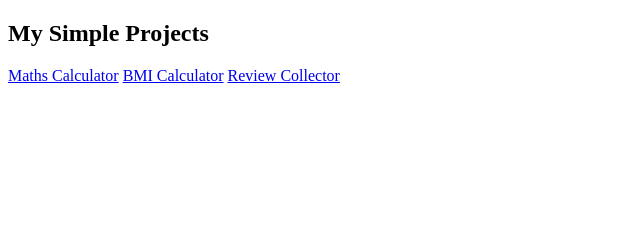
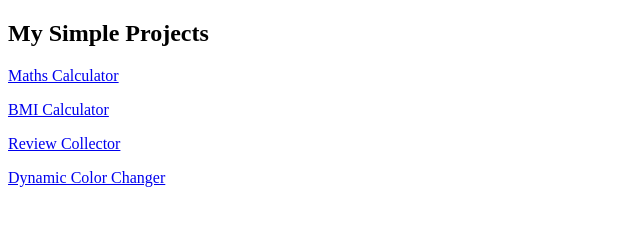
Before and after one commit to GurudeepPandey/web-dev-cohort-projects, a plain HTML site: page index.html in a window 1280 px wide. Shown: the whole page, without its empty margins (0-640 px from the left). Drawn offline with Linux system fonts and the light colour scheme.

Commit message:
update main index file

```diff
--- a/index.html
+++ b/index.html
@@ -8,8 +8,17 @@
 <body>
     <h2>My Simple Projects</h2>
 
-    <a href="./Maths-Calculator/index.html" target="_blank" rel="noopener noreferrer">Maths Calculator</a>
-    <a href="./BMI-Calculator/index.html" target="_blank" rel="noopener noreferrer">BMI Calculator</a>
-    <a href="./Review-Collector/index.html" target="_blank" rel="noopener noreferrer">Review Collector</a>
+    <p>
+        <a href="./Maths-Calculator/index.html" target="_blank" rel="noopener noreferrer">Maths Calculator</a>
+    </p>
+    <p>
+        <a href="./BMI-Calculator/index.html" target="_blank" rel="noopener noreferrer">BMI Calculator</a>
+    </p>
+    <p>
+        <a href="./Review-Collector/index.html" target="_blank" rel="noopener noreferrer">Review Collector</a>
+    </p>
+    <p>
+        <a href="./dynamic-colorchager-button/index.html" target="_blank" rel="noopener noreferrer">Dynamic Color Changer</a>
+    </p>
 </body>
 </html>
```
